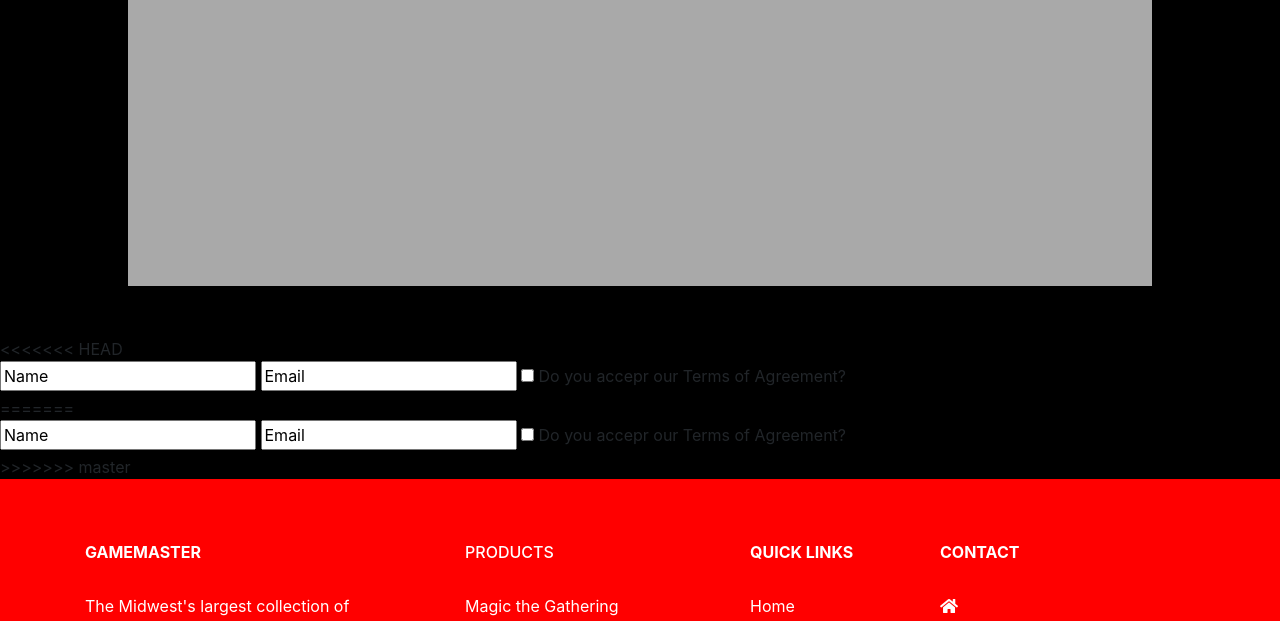
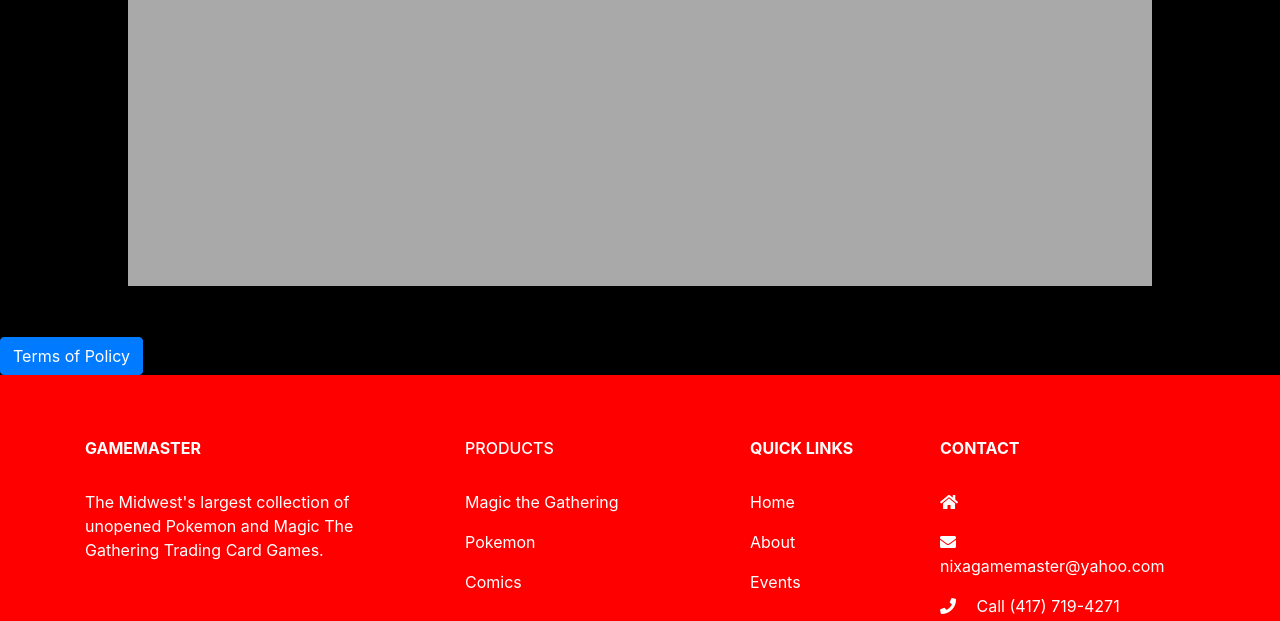
Before and after one commit to NickSchneider54/CommunitySite, a plain HTML site: page index.html in a window 1280 px wide. Shown: the part 719-1340 px from the top of the page. Drawn offline with nearby package versions, Linux system fonts and the light colour scheme.

Commit message:
Add modal Terms of Policy

```diff
--- a/index.html
+++ b/index.html
@@ -56,23 +56,40 @@
 
         </div>
     </div>
-<<<<<<< HEAD
+    <div class="term of policy">
+        <!-- Button trigger modal -->
+        <button type="button" class="btn btn-primary" data-toggle="modal" data-target="#exampleModalLong">
+            Terms of Policy
+        </button>
 
-    <form>
-        <input type="text" name="Name" value="Name" id="Name">
-        <input type="text" name="Email" value="Email" id="Email">
-        <input type="checkbox" id="checkbox" value="Terms">
-        <label for = "checkbox">Do you accepr our Terms of Agreement?</label>
-    </form>
+        <!-- Modal -->
+        <div class="modal fade" id="exampleModalLong" tabindex="-1" role="dialog" aria-labelledby="exampleModalLongTitle" aria-hidden="true">
+            <div class="modal-dialog" role="document">
+            <div class="modal-content">
+                <div class="modal-header">
+                <h5 class="modal-title" id="exampleModalLongTitle">Our Terms of policy</h5>
+                <button type="button" class="close" data-dismiss="modal" aria-label="Close">
+                    <span aria-hidden="true">&times;</span>
+                </button>
+                </div>
+                <div class="modal-body">
+                    <form>
+                        <h7>To provide great service, we must process information about you. The types of information we collect depend on how you use our Products. You can learn how to access and delete information we collect by visiting our Facebook webpage.</h7>
+                        <input type="text" name="Name" value="Name" id="Name">
+                        <input type="text" name="Email" value="Email" id="Email">
+                        <input type="checkbox" id="checkbox" value="Terms">
+                        <label for = "checkbox">I have read and agreed the Terms of Agreement?</label>
+                    </form>
+                </div>
+                <div class="modal-footer">
+                <button type="button" class="btn btn-secondary" data-dismiss="modal">Close</button>
+                <button type="button" class="btn btn-primary">Save changes</button>
+                </div>
+            </div>
+            </div>
+        </div>
+    </div>
 
-=======
-        <form>
-            <input type="text" name="Name" value="Name" id="Name">
-            <input type="text" name="Email" value="Email" id="Email">
-            <input type="checkbox" id="checkbox" value="Terms">
-            <label for = "checkbox">Do you accepr our Terms of Agreement?</label>
-        </form>
->>>>>>> master
     <footer class="page-footer font-small mdb-color pt-4">
         <div class="container text-center text-md-left">
             <div class="row text-center text-md-left mt-3 pb-3">
```
